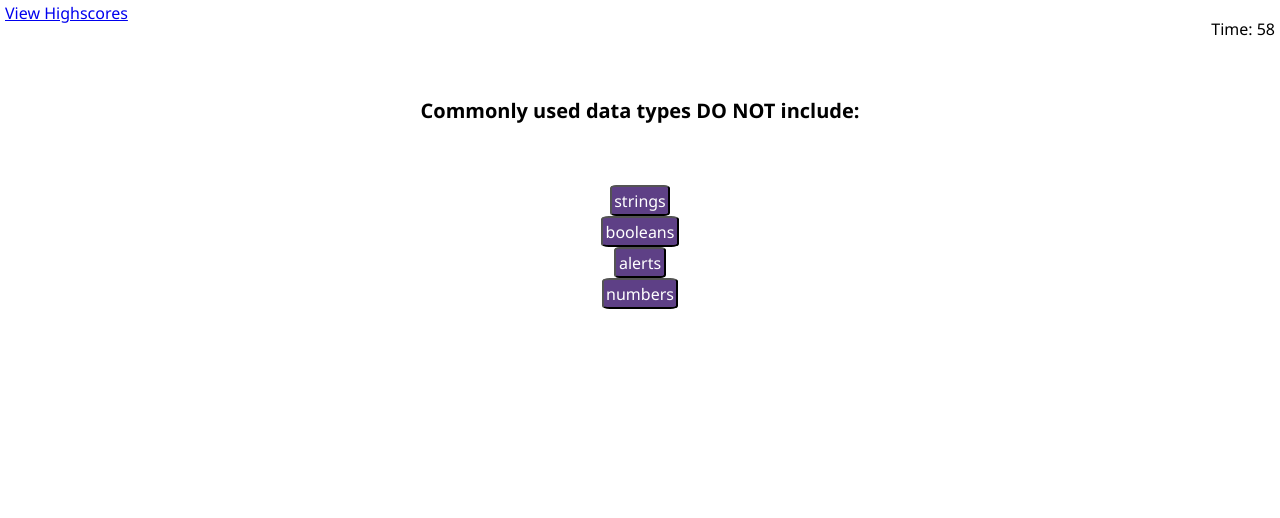
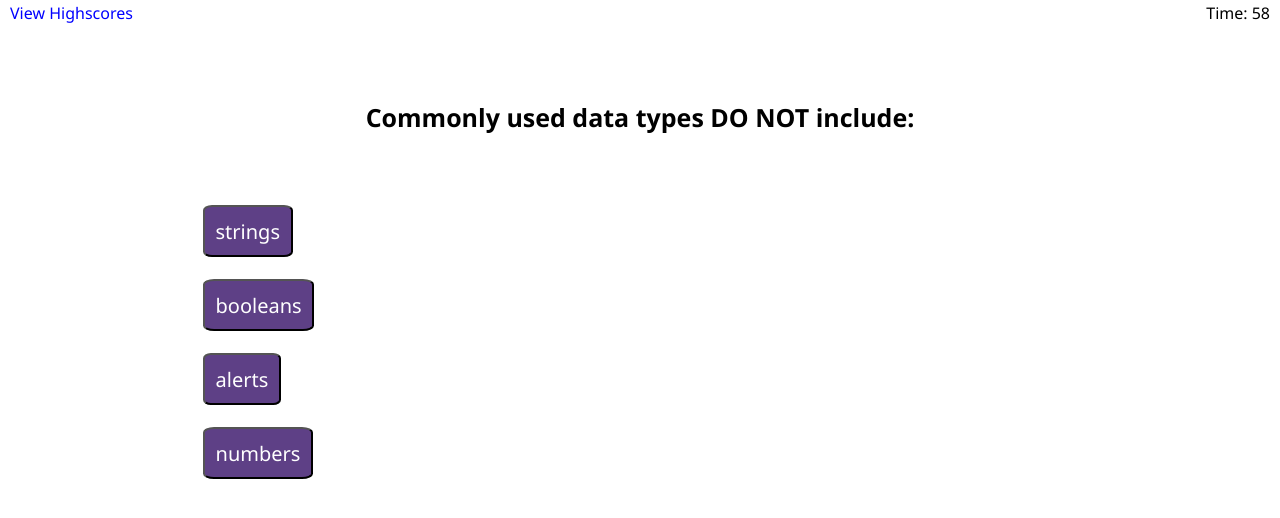
Before and after one commit to samibyers/code-quiz, a plain HTML site: page index.html in a window 1280 px wide. Both pictures are taken after a click on the element "Start Quiz". Drawn offline with Linux system fonts and the light colour scheme.

Commit message:
finished styling what i have

```diff
--- a/assets/script.js
+++ b/assets/script.js
@@ -127,6 +127,7 @@ function checkAnswer(event) {
 function finalScore() {
     var score = document.querySelector("#score")
     score.textContent = secondsLeft+10 + " is your final score."
+
 }
 
 
--- a/assets/style.css
+++ b/assets/style.css
@@ -1,18 +1,21 @@
 * {
     font-family: 'Segoe UI', Tahoma, Geneva, Verdana, sans-serif;
 }
+.header {
+    display: flex;
+    justify-content: space-between;
+}
 /*styles the timer*/
 #time {
-    display: flex;
-    justify-content: flex-end;
-    margin-right: 5px;
+    margin-right: 10px;
+    margin-top: 5px;
 }
 /*styles the "view highscores" link*/
 #highscoresLink {
-    display:flex;
-    justify-content: left;
-    margin-left: 5px;
+    margin-left: 10px;
     margin-top: 5px;
+    text-decoration: none;
+    color:blue;
 }
 /*styles all the text content for the start page*/
 #startPage {
@@ -32,14 +35,14 @@
     justify-content: center;
     align-items: center;
     margin:2%;
-
+   font-size: 150%;
 }
 /*styles all the buttons*/
 .buttons {
     color: white;
     background: rgb(94, 64, 134);
     border-radius: 10%;
-    padding: 0.2%;
+    padding: 1%;
 }
 /*gives all the buttons an effect when you hover over them*/
 .buttons:hover {
@@ -47,11 +50,25 @@
 }
 /*styles all the questions*/
 .qStyle {
-    text-align: center;
+    display: flex;
+    justify-content: center;
     font-size: 125%;
     padding: 5%;
 }
 /*styles all the answers*/
 .aStyle {
+   margin-left: 15%;
+}
+
+#allDonePage {
     text-align: center;
+    font-size: 125%;
 }
+
+#form-input {
+    margin-top: 5%;
+}
+
+.spacing {
+    padding:1%;
+}
--- a/index.html
+++ b/index.html
@@ -9,7 +9,7 @@
     <link rel="stylesheet" type="text/css" href="./assets/style.css">
 </head>
 <body>
-    <header>
+    <header class="header">
         <!--link to the highscores-->
         <a id="highscoresLink" href="#">View Highscores</a>
         <!--Timer-->
@@ -27,19 +27,19 @@
             </div>
         </div>
 
-        <div class="questionSection">
+        <div class="questionSection qStyle">
             <h1 class="qStyle question" ></h1>
                 <ul class="aStyle">
-                    <li><button class="buttons answer1"></button></li>
-                    <li><button class="buttons answer2"></button></li>
-                    <li><button class="buttons answer3"></button></li><!--correct-->
-                    <li><button class="buttons answer4"></button></li>
+                    <li class="spacing"><button class="buttons answer1"></button></li>
+                    <li class="spacing"><button class="buttons answer2"></button></li>
+                    <li class="spacing"><button class="buttons answer3"></button></li><!--correct-->
+                    <li class="spacing"><button class="buttons answer4"></button></li>
                 </ul>
         </div>
         <div id="allDonePage">
-            <h1>All done!</h1>
+            <h1 class="qStyle">All done!</h1>
             <p><span id="score"></span></p>
-            <p>Enter initials:
+            <p id="form-input">Enter initials:
                 <input type="text" class="initials" id="initialsEntry">
                 <button class="buttons" id="submitBtn">Submit</button>
             </p>
@@ -55,24 +55,3 @@
     <script src="./assets/script.js"></script>
 </body>
 </html>
-<!--<section id="get_name_page" class="page hidden">
-    <h2>All done!</h2>
-
-    <p>Your final score is <span id="score_display"></span>.</p>
-
-    <br>
-
-    <p>Enter initials:
-        <input type="text" name="initials" id="initials_input">
-        <button id="submit_initials_button">Submit</button>
-    </p>
-</section>
-
-<section id="highscore_page" class="page hidden">
-    <h2>Highscores</h2>
-
-    <div id="highscore_list"></div>
-
-    <button id="go_to_starting_page_button">Go Back</button>
-    <button id="clear_highscores_button">Clear Highscores</button>
-</section>-->
```
